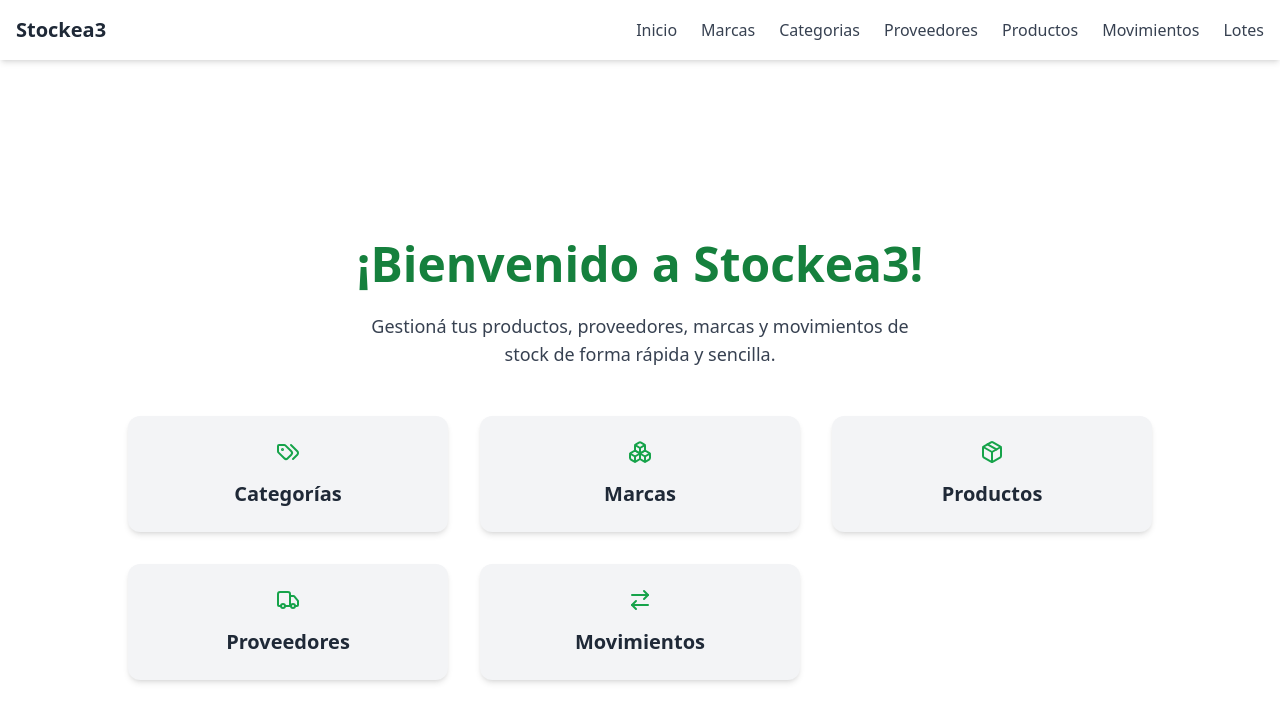
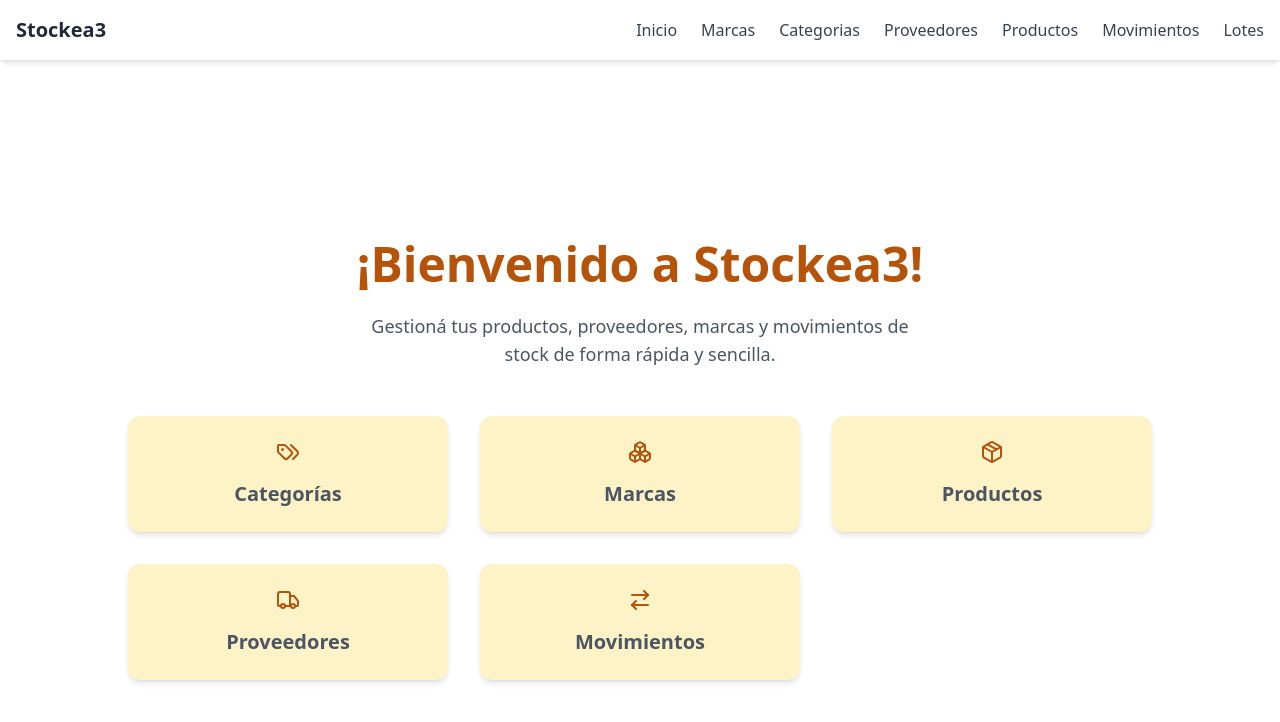
Before and after one commit to martin-coser/Frontend-Stockea3, a React (Create React App) app: page / in a window 1280 px wide. Shown: the top 722 px of the page. Built offline with nearby package versions, Linux system fonts and the light colour scheme.

Commit message:
cambios home

```diff
--- a/src/components/home.tsx
+++ b/src/components/home.tsx
@@ -4,20 +4,20 @@ import { Boxes, Package, Truck, Layers, Tags, ArrowRightLeft } from 'lucide-reac
 
 const Home = () => {
   return (
-    <div className="bg-gradient-to-br from-green-90 to-white min-h-screen flex flex-col items-center justify-center px-4 py-12">
-      <h1 className="text-4xl md:text-5xl font-extrabold text-green-700 mb-6 text-center">
+    <div className="bg-gradient-to-br from-amber-80 to-white min-h-screen flex flex-col items-center justify-center px-4 py-12">
+      <h1 className="text-4xl md:text-5xl font-extrabold text-amber-700 mb-6 text-center">
         ¡Bienvenido a Stockea3!
       </h1>
-      <p className="text-lg text-gray-700 mb-12 max-w-xl text-center">
+      <p className="text-lg text-gray-600 mb-12 max-w-xl text-center">
         Gestioná tus productos, proveedores, marcas y movimientos de stock de forma rápida y sencilla.
       </p>
 
       <div className="grid grid-cols-1 sm:grid-cols-2 md:grid-cols-3 gap-8 w-full max-w-5xl">
-        <HomeCard icon={<Tags className="text-green-600" />} title="Categorías" link="/categoria" />
-        <HomeCard icon={<Boxes className="text-green-600" />} title="Marcas" link="/marca" />
-        <HomeCard icon={<Package className="text-green-600" />} title="Productos" link="/producto" />
-        <HomeCard icon={<Truck className="text-green-600" />} title="Proveedores" link="/proveedor" />
-        <HomeCard icon={<ArrowRightLeft className="text-green-600" />} title="Movimientos" link="/movimiento" />
+        <HomeCard icon={<Tags className="text-amber-700" />} title="Categorías" link="/categoria" />
+        <HomeCard icon={<Boxes className="text-amber-700" />} title="Marcas" link="/marca" />
+        <HomeCard icon={<Package className="text-amber-700" />} title="Productos" link="/producto" />
+        <HomeCard icon={<Truck className="text-amber-700" />} title="Proveedores" link="/proveedor" />
+        <HomeCard icon={<ArrowRightLeft className="text-amber-700" />} title="Movimientos" link="/movimiento" />
       </div>
     </div>
   );
@@ -26,10 +26,10 @@ const Home = () => {
 const HomeCard = ({ icon, title, link }: { icon: React.ReactNode; title: string; link: string }) => (
   <Link
     to={link}
-    className="bg-gray-100 hover:bg-gray-200 text-green-900 shadow-md rounded-xl p-6 flex flex-col items-center justify-center hover:shadow-xl transition-shadow hover:scale-105"
+    className="bg-amber-100 hover:bg-amber-200 text-gray-600 shadow-md rounded-xl p-6 flex flex-col items-center justify-center hover:shadow-xl transition-all hover:scale-105"
   >
-    <div className="mb-4">{icon}</div>
-    <h2 className="text-xl font-semibold text-gray-800">{title}</h2>
+    <div className="mb-4 text-amber-600">{icon}</div>
+    <h2 className="text-xl font-semibold">{title}</h2>
   </Link>
 );
 
```
